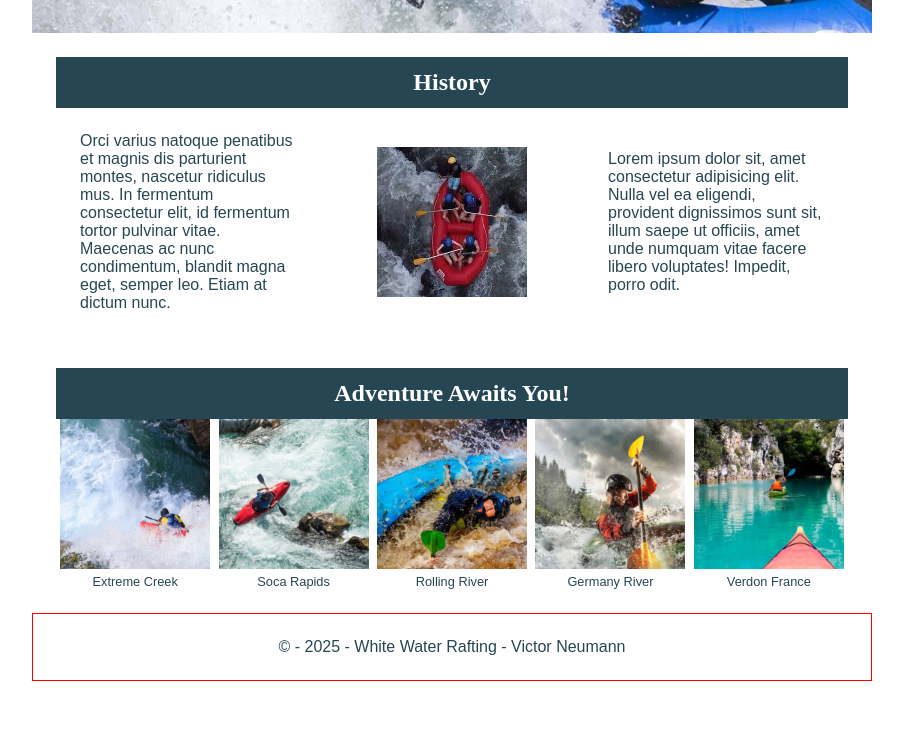
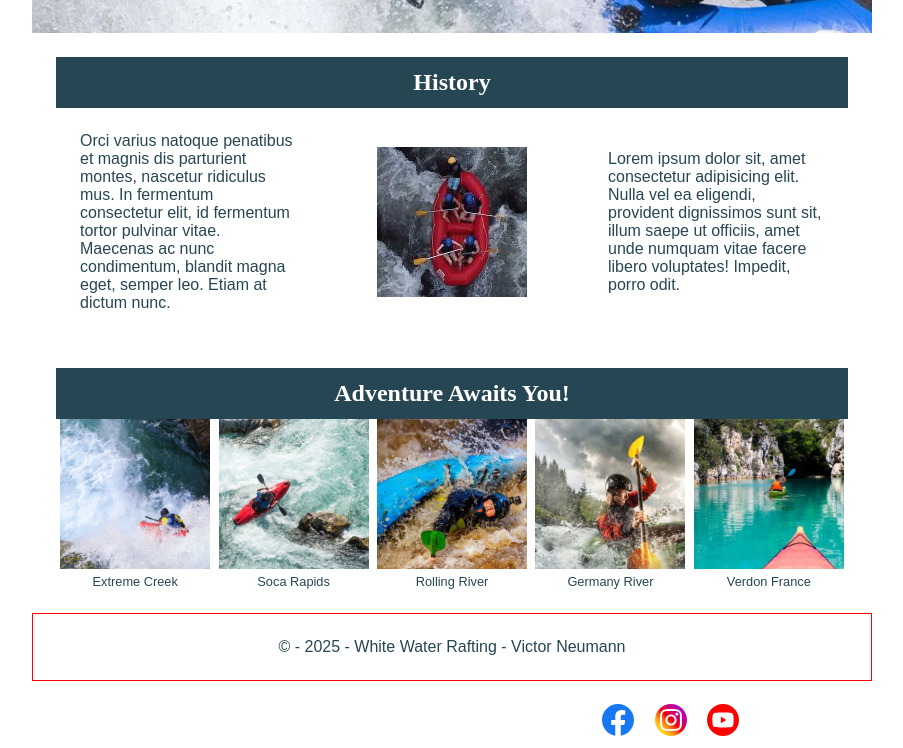
Before and after one commit to vhneumann/wdd130, a plain HTML site: page wwr/about.html in a window 1280 px wide. Shown: the part 641-1389 px from the top of the page, without its empty margins (188-1091 px from the left). Before the commit the page ends 1322 px from the top, so only its background shows below. Drawn offline with Linux system fonts and the light colour scheme.

Commit message:
W04 Rafting Site - Update About Us Page - Commit 3

```diff
--- a/wwr/about.html
+++ b/wwr/about.html
@@ -86,11 +86,11 @@
     </main>
     <footer>
         <p class="center">&copy; - 2025 - White Water Rafting - Victor Neumann</p>
-        <!-- <nav class="socialmedia">
+        <nav class="socialmedia">
             <a href="https://facebook.com"><img src="images/facebook.svg" alt="Facebook link"></a>
             <a href="https://instagram.com"><img src="images/instagram.svg" alt="Instagram link"></a>
             <a href="https://youtube"><img src="images/youtube.svg" alt="Youtube videos"></a>
-        </nav> -->
+        </nav>
     </footer>
 
 </body>
--- a/wwr/styles/rafting.css
+++ b/wwr/styles/rafting.css
@@ -50,6 +50,11 @@ header nav ul li a {
 nav, p, section, article {
     margin: 16px;
     padding: 8px;
+}
+
+.socialmedia {
+    position: absolute;
+    right: 100px;
 }
 
 .socialmedia a {
@@ -128,6 +133,7 @@ figcaption {
 }
 
 footer {
+    position: relative;
     border: 1px solid red;
     text-align: center;
 }
```
